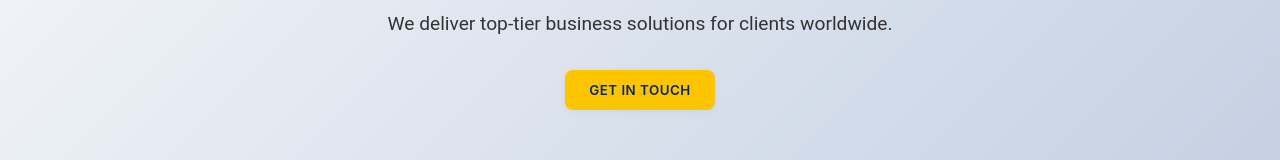
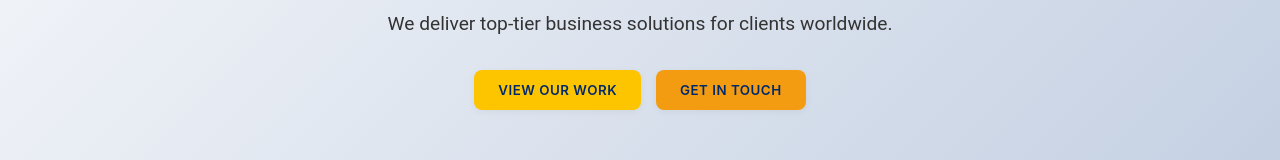
Before and after one commit to ChinnaRamireddy73/BusinessPortfolio, a React app in the folder client/: page / in a window 1280 px wide. Shown: the part 257-417 px from the top of the page. Built offline with nearby package versions, Linux system fonts and the light colour scheme; no server answers; the HTML template or start-up script is replaced by a standard one.

Commit message:
Add View Our Work button with smooth scroll to projects section

```diff
--- a/client/src/pages/Home.jsx
+++ b/client/src/pages/Home.jsx
@@ -10,9 +10,14 @@ const Home = () => {
     const [projects, setProjects] = useState([]);
     const [clients, setClients] = useState([]);
     const contactSectionRef = useRef(null);
+    const projectsSectionRef = useRef(null);
 
     const scrollToContact = () => {
         contactSectionRef.current?.scrollIntoView({ behavior: 'smooth' });
+    };
+
+    const scrollToProjects = () => {
+        projectsSectionRef.current?.scrollIntoView({ behavior: 'smooth' });
     };
 
     useEffect(() => {
@@ -36,12 +41,15 @@ const Home = () => {
                 <div className="container slide-up">
                     <h1 style={{ fontSize: '3rem', marginBottom: '20px' }}>Building Dreams, Creating Reality</h1>
                     <p style={{ fontSize: '1.2rem', maxWidth: '600px', margin: '0 auto 30px' }}>We deliver top-tier business solutions for clients worldwide.</p>
-                    <button className="btn" onClick={scrollToContact}>Get in Touch</button>
+                    <div style={{ display: 'flex', gap: '15px', justifyContent: 'center', flexWrap: 'wrap' }}>
+                        <button className="btn" onClick={scrollToProjects}>View Our Work</button>
+                        <button className="btn" onClick={scrollToContact} style={{ background: '#f39c12' }}>Get in Touch</button>
+                    </div>
                 </div>
             </section>
 
             {/* Projects Section - Cinematic Slider */}
-            <section id="projects" className="projects-section">
+            <section id="projects" className="projects-section" ref={projectsSectionRef}>
                 <div className="container">
                     <h2 style={{ textAlign: 'center', marginBottom: '40px' }}>Our Projects</h2>
                     {projects.length > 0 ? (
```
